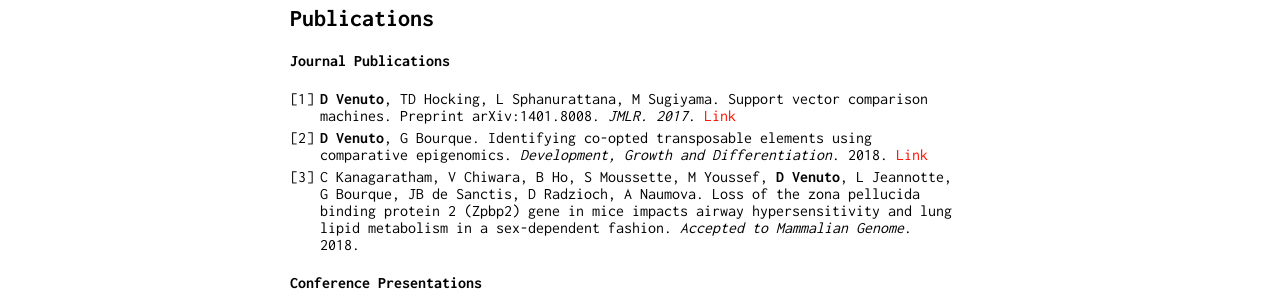
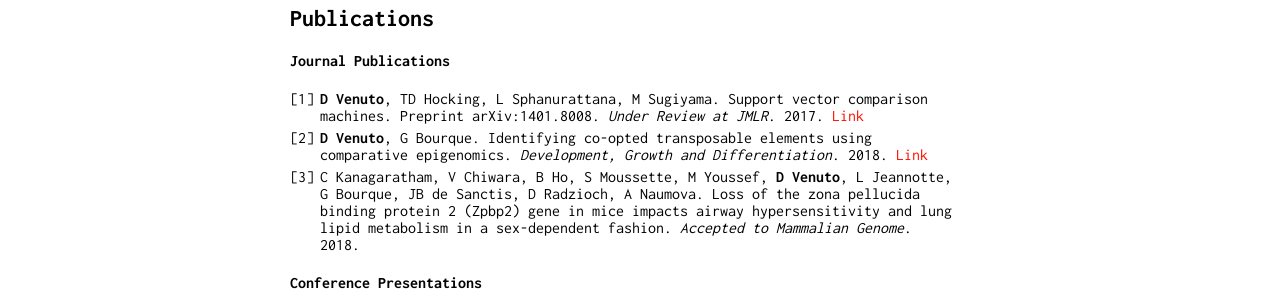
Before and after one commit to dvVenuto/dvvenuto.github.io, a Jekyll site: the page built from index.md, in a window 1280 px wide. Shown: the part 409-709 px from the top of the page. Built offline with Jekyll 4.4.1, drawn with Linux system fonts in a browser that asks for light colours; our own code applies the rules of GitHub Pages for plain Markdown files.

Commit message:
Update index.md

```diff
--- a/index.md
+++ b/index.md
@@ -18,7 +18,7 @@ Convex optimization problems for kernel machines and convolutional neural networ
 
 #### Journal Publications
 
-1. **D Venuto**, TD Hocking, L Sphanurattana, M Sugiyama. Support vector comparison machines. Preprint arXiv:1401.8008. *JMLR. 2017*. [Link](https://arxiv.org/pdf/1401.8008.pdf)
+1. **D Venuto**, TD Hocking, L Sphanurattana, M Sugiyama. Support vector comparison machines. Preprint arXiv:1401.8008. *Under Review at JMLR*. 2017. [Link](https://arxiv.org/pdf/1401.8008.pdf)
 2. **D Venuto**, G Bourque. Identifying co-opted transposable elements using comparative epigenomics. *Development, Growth and Differentiation*. 2018. [Link](http://onlinelibrary.wiley.com/doi/10.1111/dgd.12423/abstract)
 3. C Kanagaratham, V Chiwara, B Ho, S Moussette, M Youssef, **D Venuto**, L Jeannotte, G Bourque, JB de Sanctis, D Radzioch, A Naumova. Loss of the zona pellucida binding protein 2 (Zpbp2) gene in mice impacts airway hypersensitivity and lung lipid metabolism in a sex-dependent fashion. *Accepted to Mammalian Genome*. 2018.
 
```
